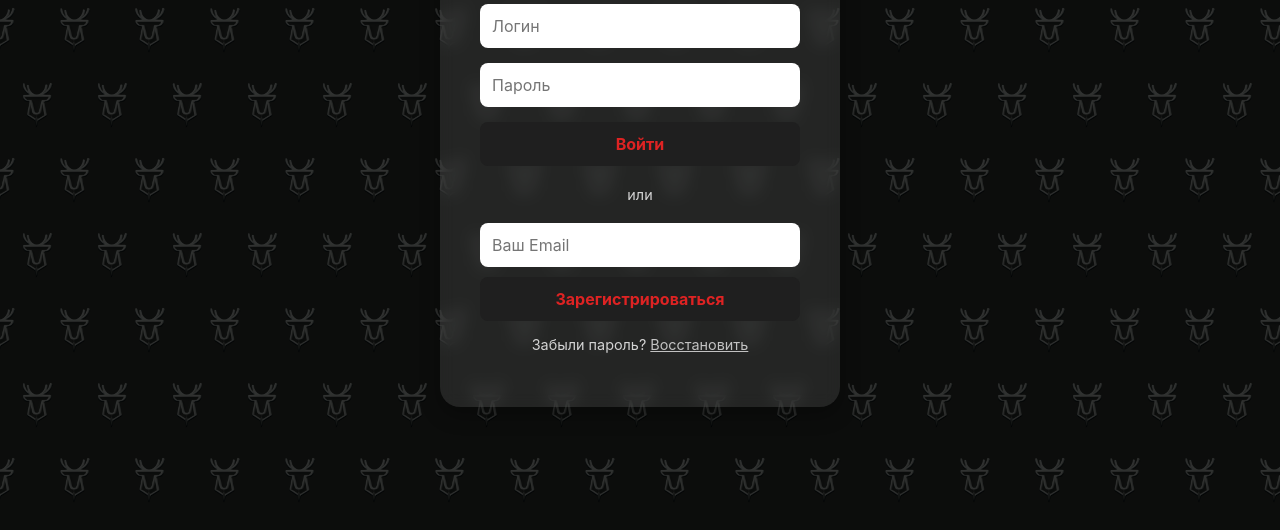
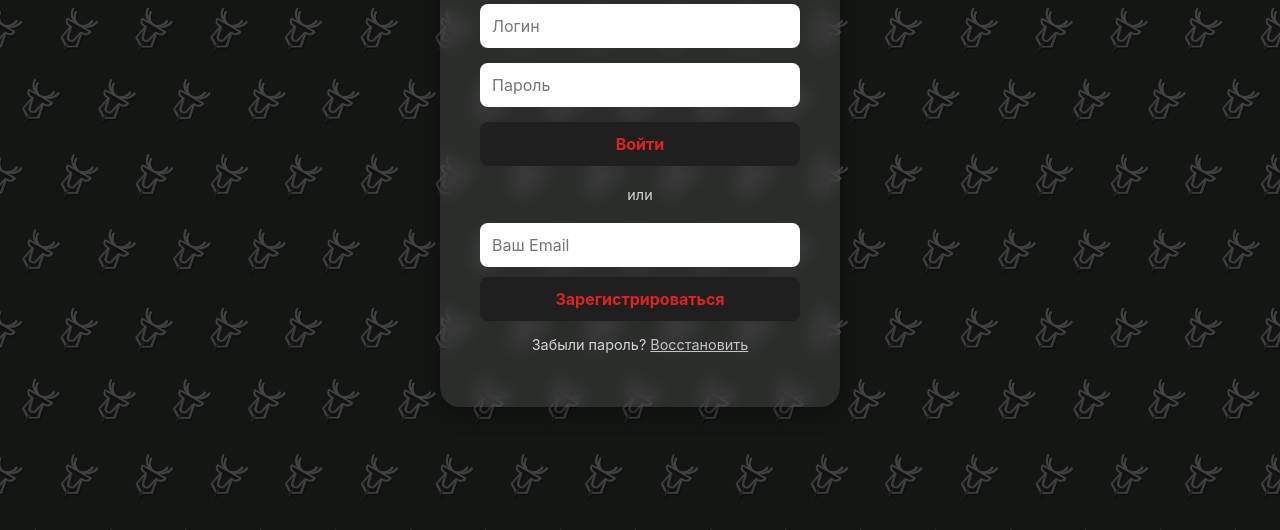
Before and after one commit to Vdffrfr333434/HntrsNt, a plain HTML site: page index.html in a window 1280 px wide. Shown: the part 270-800 px from the top of the page. Drawn offline with Linux system fonts and the light colour scheme.

Commit message:
Update index.html

```diff
--- a/index.html
+++ b/index.html
@@ -12,7 +12,7 @@
 
  body {
   margin: 0;
-  background-image: url("https://github.com/Vdffrfr333434/HntrsNt/blob/main/HuntersPattern1.png?raw=true"); /* путь к твоему узору */
+  background-image: url("https://github.com/Vdffrfr333434/HntrsNt/blob/main/HuntersPattern2.png?raw=true"); /* путь к твоему узору */
   background-repeat: repeat;            /* повторяем по горизонтали и вертикали */
   background-size: 300px 300px;                /* или можно указать 100px 100px — масштаб */
   color: #fff;
```
